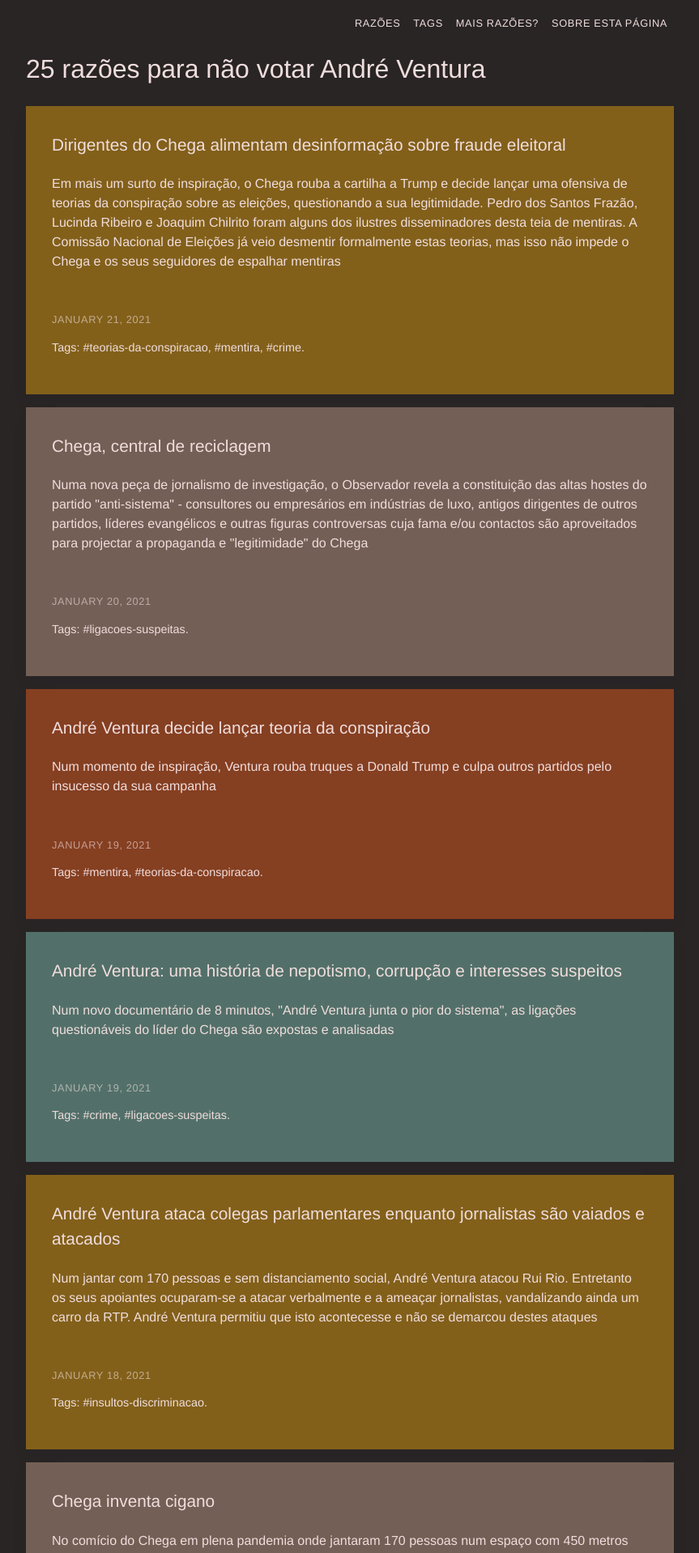
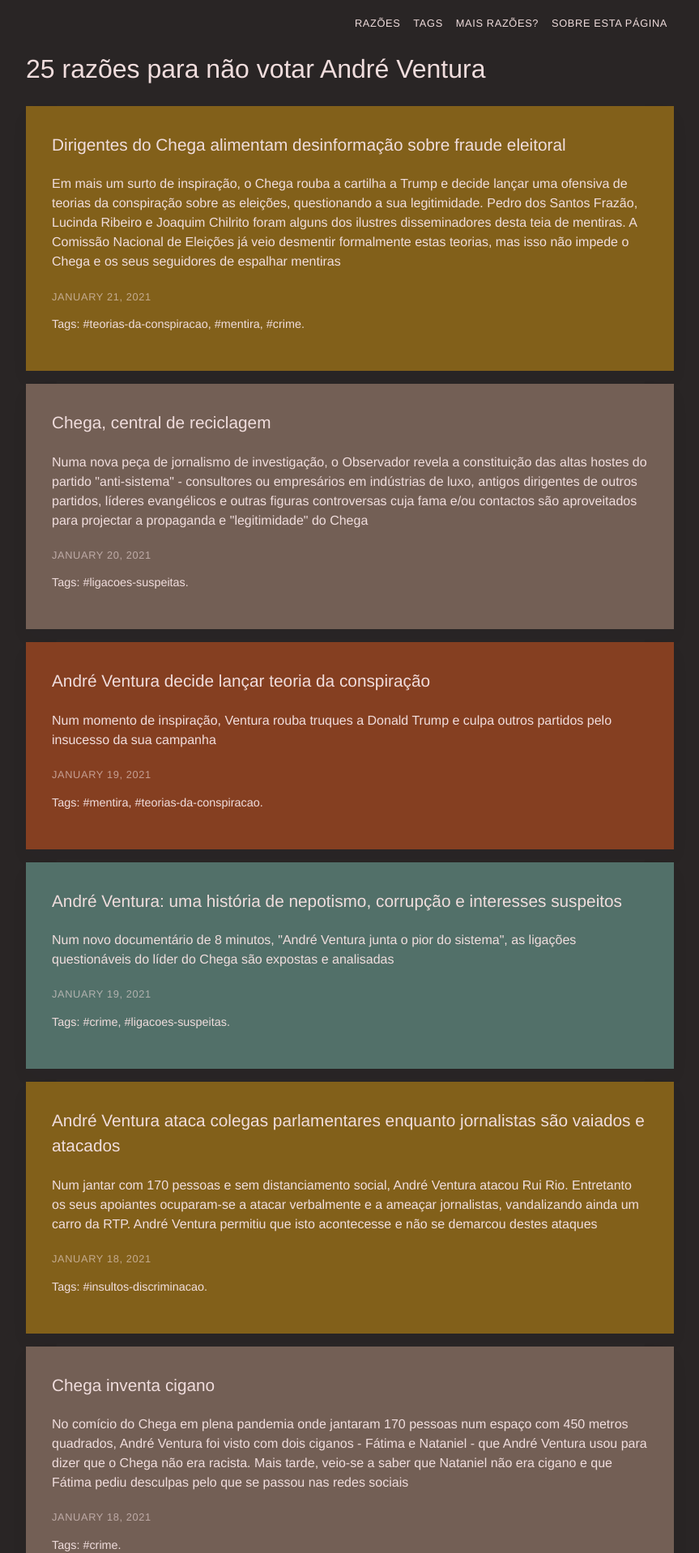
Before and after one commit to votarandreventura/votarandreventura.github.io, a Jekyll site: the page built from index.html, in a window 1280 px wide. Shown: the top 1918 px of the page at 81% size, without its empty margins (208-1071 px from the left). Built offline with Jekyll 4.4.1, drawn with Linux system fonts in a browser that asks for light colours; some web fonts are replaced.

Commit message:
Update blog.html

```diff
--- a/_layouts/blog.html
+++ b/_layouts/blog.html
@@ -14,7 +14,10 @@ title: Notes
         {{ post.title }}
       </a></h2>
       <h4>{{ post.summary }}</h4>
-      <p>{{ post.content }}</p>
+      {% assign content = post.content | strip_newlines %}
+      {% if content != ""  %}
+      	<p>{{ post.content }}</p>
+      {% endif %}
       <time class="date" datetime="{{ post.date | date_to_xmlschema }}">{{ post.date | date: "%B %-d, %Y" }}</time>
       <p>Tags: {% for tag in post.tags %}
       #{{tag}}{% unless forloop.last %}, {% endunless %}{% endfor %}.
```
